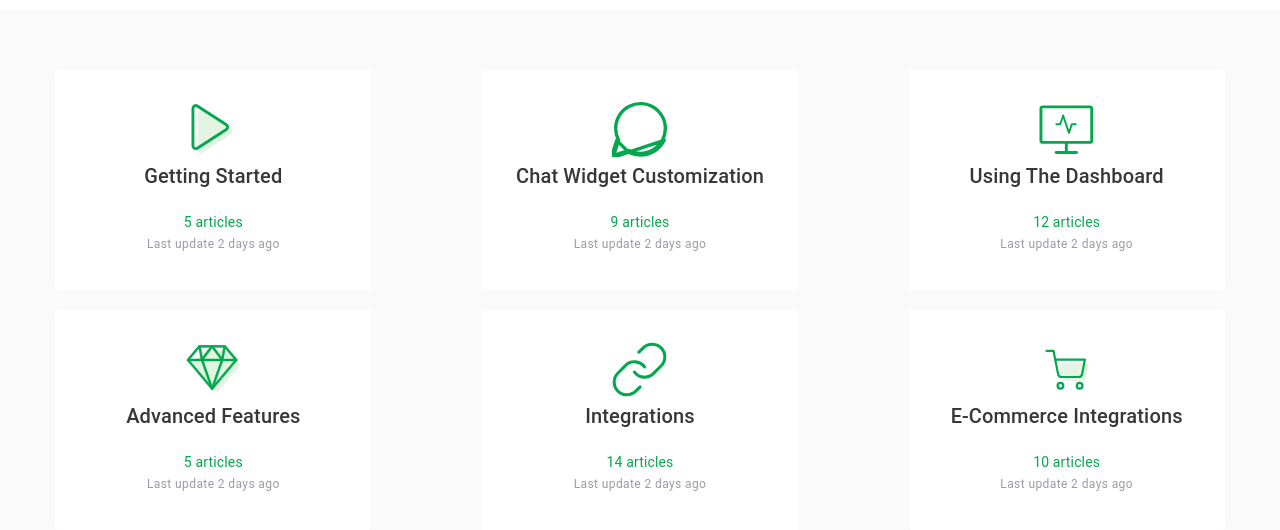
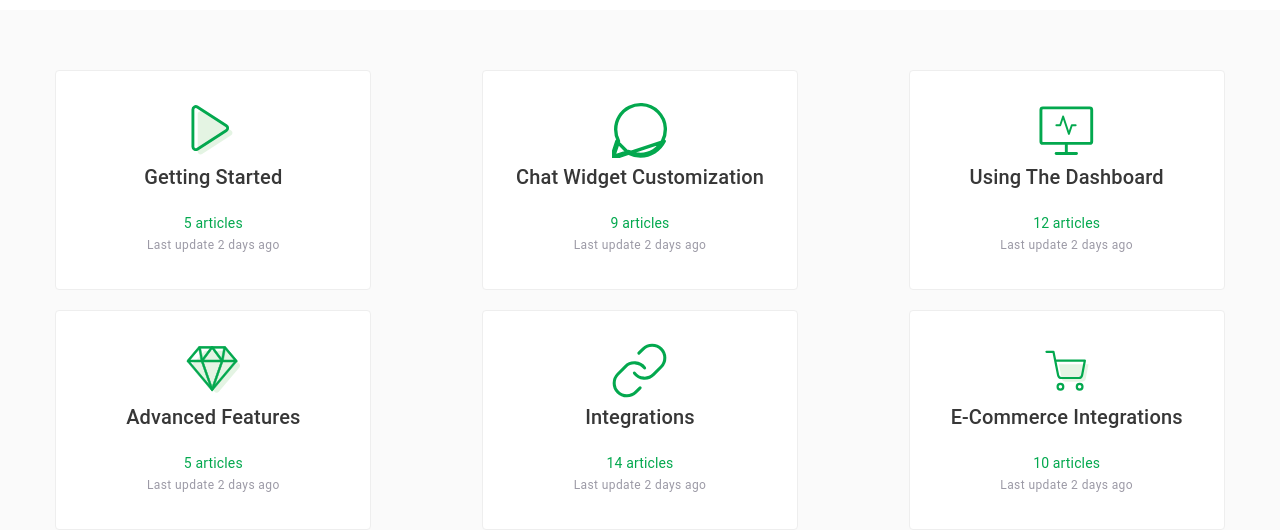
Before and after one commit to DevLukeHere/nextjs-knowledge-base, a Next.js app: page / in a window 1280 px wide. Shown: the part 290-820 px from the top of the page. Built offline with nearby package versions, Linux system fonts and the light colour scheme.

Commit message:
style: add border

```diff
--- a/app/components/CategoryCard.tsx
+++ b/app/components/CategoryCard.tsx
@@ -24,6 +24,7 @@ const BoxStyled = styled(Container)({
   width: "19.75rem",
   height: "13.75rem",
   cursor: "pointer",
+  border: `1px solid ${Colors.tertiaryGrey}`
 });
 
 const CategoryCardSection = styled(Box)((props) => ({
```
